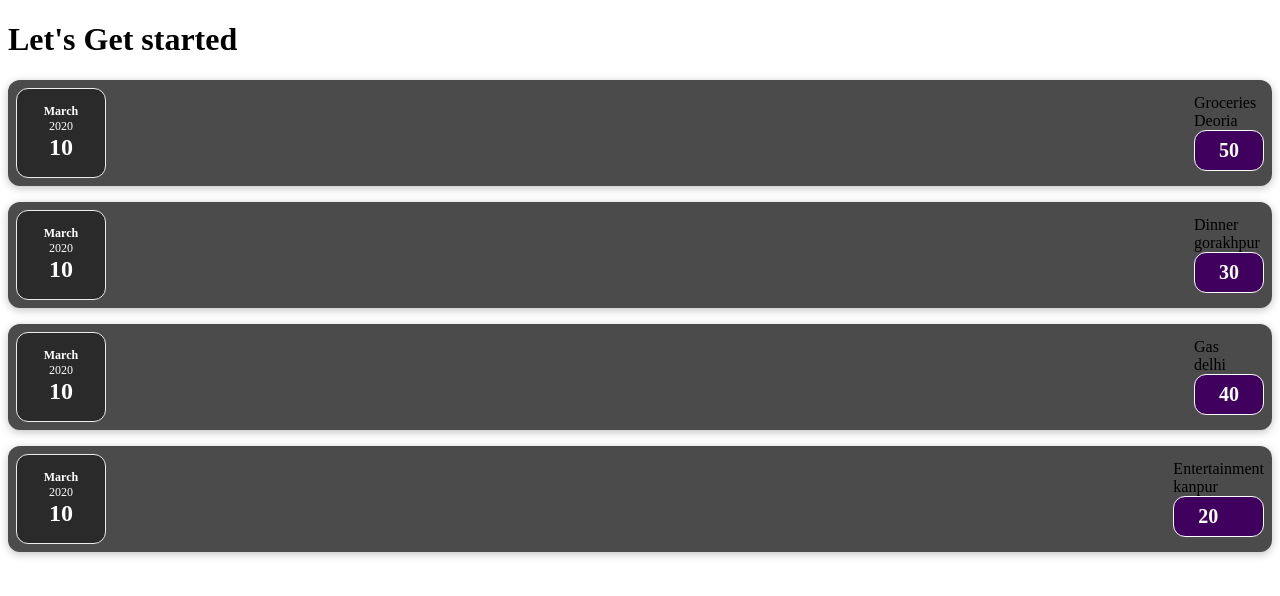
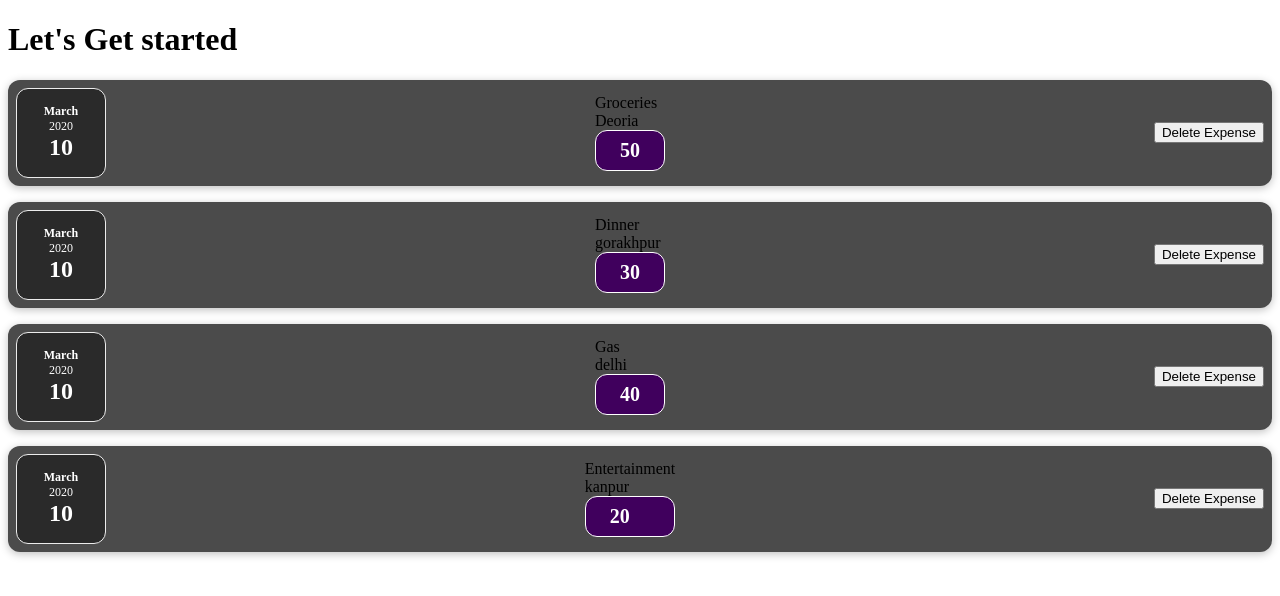
Before and after one commit to 123kishan/reactBasics, a React (Create React App) app in the folder expensetrackerreact/: page / in a window 1280 px wide. Shown: the top 596 px of the page. Built offline with nearby package versions, Linux system fonts and the light colour scheme.

Commit message:
adding delete button

```diff
--- a/expensetrackerreact/src/Components/Expense.js
+++ b/expensetrackerreact/src/Components/Expense.js
@@ -3,11 +3,15 @@ import ExpenseDate from './ExpenseDate';
 import ExpenseDetails from './ExpenseDetails';
 function Expense(props)
 {
+    const clickHandler=(e)=>{
+        e.target.parentNode.remove();
+    }
     return (
         <>
         <div className="expense-item">
         <ExpenseDate date={props.date}/>
         <ExpenseDetails title={props.title} amount={props.amount} location={props.location}/>
+        <button onClick={clickHandler}>Delete Expense</button>
         </div>
         </>
 
```
